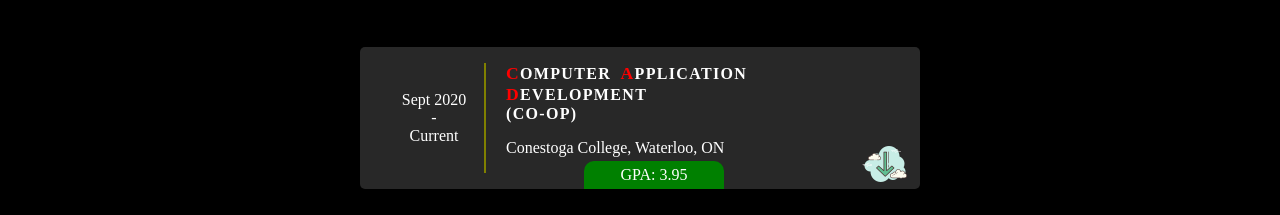
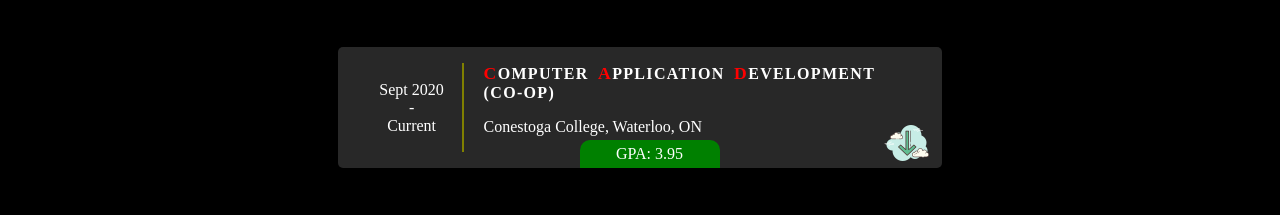
Before and after one commit to Smit24-git/Portfolio, a plain HTML site: page views/about.html in a window 1280 px wide. Shown: the part 570-785 px from the top of the page. Drawn offline with nearby package versions, Linux system fonts and the light colour scheme; a web font is replaced by a local one.

Commit message:
edu back width fix

```diff
--- a/styles/about.css
+++ b/styles/about.css
@@ -24,7 +24,7 @@ section#eduback h2{
 }
 
 .timeline article{
-    width: 40vw;
+    width: 60%;
     background-color: rgba(255, 255, 255, 0.158);
     /* width: 60%; */
     margin: 50px auto;
```
